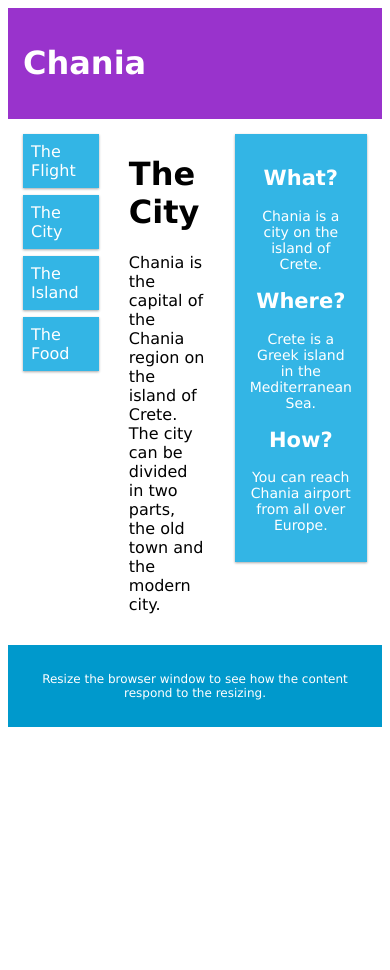
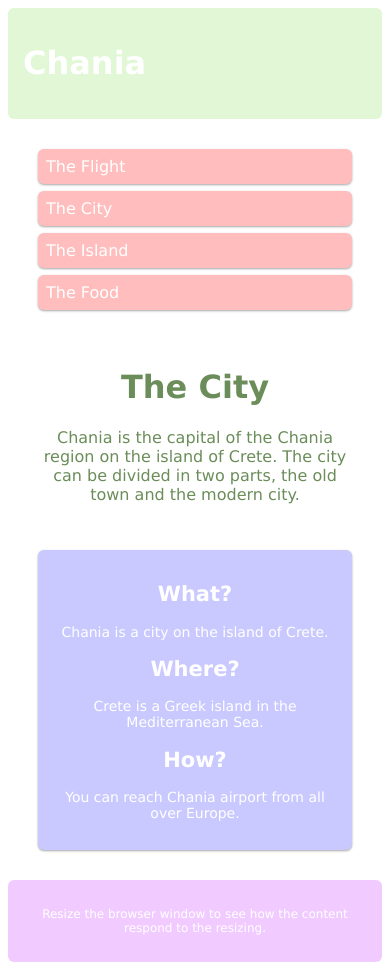
Before and after one commit to AureliaG/Responsive, a plain HTML site: page index.html in a window 390 px wide. Before the commit the page ends 844 px from the top, so only its background shows below. Drawn offline with Linux system fonts and the light colour scheme.

Commit message:
changement

```diff
--- a/style.css
+++ b/style.css
@@ -1,26 +1,27 @@
 * {
     box-sizing: border-box;
+    border-radius: 6px;
 }
 .row {
     display: flex;
     flex-direction: row;
 }
-/*.row::after {
-    content: "";
-    clear: both;
-}*/
+
 [class*="col-"] {
     padding: 15px;
     align-content:space-between;
 }
 
-
+.col-6 {
+    text-align: center;
+    color: #6b8d59;
+}
 
 html {
     font-family: "Lucida Sans", sans-serif;
 }
 .header {
-    background-color: #9933cc;
+    background-color: #e1f7d5;
     color: #ffffff;
     padding: 15px;
 }
@@ -32,15 +33,15 @@ html {
 .menu li {
     padding: 8px;
     margin-bottom: 7px;
-    background-color: #33b5e5;
+    background-color: #ffbdbd;
     color: #ffffff;
     box-shadow: 0 1px 3px rgba(0,0,0,0.12), 0 1px 2px rgba(0,0,0,0.24);
 }
 .menu li:hover {
-    background-color: #0099cc;
+    background-color: #ffbdbd;
 }
 .aside {
-    background-color: #33b5e5;
+    background-color: #c9c9ff;
     padding: 15px;
     color: #ffffff;
     text-align: center;
@@ -48,18 +49,19 @@ html {
     box-shadow: 0 1px 3px rgba(0,0,0,0.12), 0 1px 2px rgba(0,0,0,0.24);
 }
 .footer {
-    background-color: #0099cc;
+    background-color: #f1cbff;
     color: #ffffff;
     text-align: center;
     font-size: 12px;
     padding: 15px;
 }
-/* For mobile phones: */
+/* For mobile phones:
 [class*="col-"] {
     width: 100%;
 }
-@media only screen and (min-width: 768px) {
-    /* For desktop: */
+*/
+/*@media only screen and (min-width: 768px) {
+
     .col-1 {width: 8.33%;}
     .col-2 {width: 16.66%;}
     .col-3 {width: 25%;}
@@ -72,4 +74,28 @@ html {
     .col-10 {width: 83.33%;}
     .col-11 {width: 91.66%;}
     .col-12 {width: 100%;}
+}*/
+@media (max-width: 840px) {
+    .col-1 {width: 8.33%;}
+    .col-2 {width: 16.66%;}
+    .col-3 {width: 25%;}
+    .col-4 {width: 33.33%;}
+    .col-5 {width: 41.66%;}
+    .col-6 {width: 50%;}
+    .col-7 {width: 58.33%;}
+    .col-8 {width: 66.66%;}
+    .col-9 {width: 75%;}
+    .col-10 {width: 83.33%;}
+    .col-11 {width: 91.66%;}
+    .col-12 {width: 100%;}
+
 }
+@media (max-width: 500px) { [class*="col-"] {
+    width: 100%;
+}
+    .row {
+    padding: 15px;
+    flex-direction: column;
+}
+
+}
```
